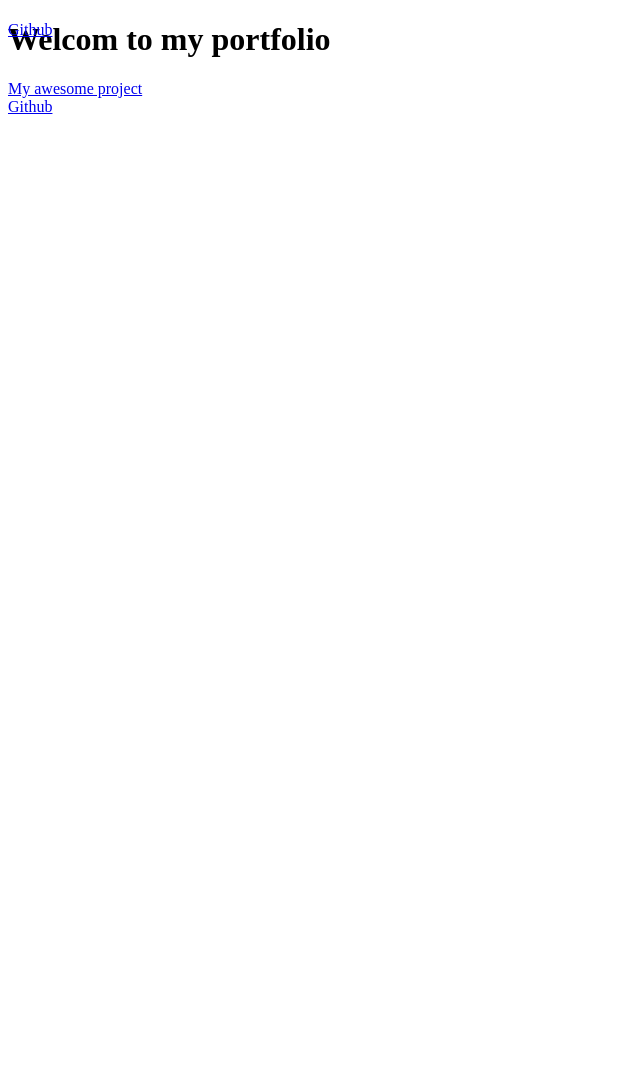
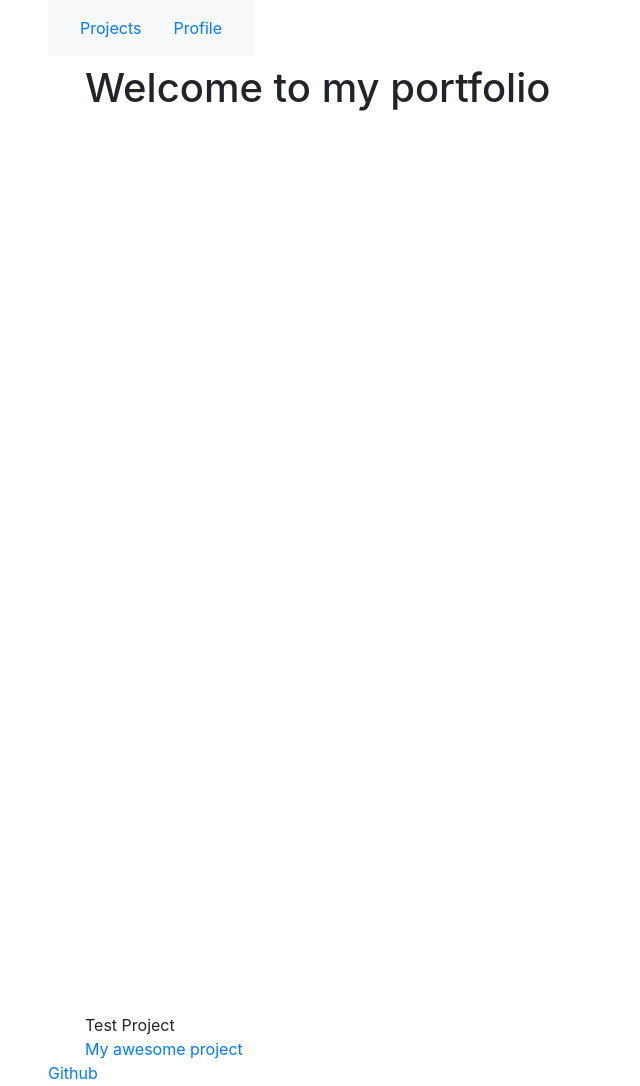
Before and after one commit to pacyL2K19/pacifique-josias-trial-microverse, a plain HTML site: page index.html in a window 1280 px wide. Shown: the whole page, without its empty margins (0-640 px from the left). Before the commit the page ends 800 px from the top, so only its background shows below. Drawn offline with nearby package versions, Linux system fonts and the light colour scheme.

Commit message:
Added final features | Fixed bugs

```diff
--- a/css/style.css
+++ b/css/style.css
@@ -1,10 +1,13 @@
-@media
-screen and (max-width: 992px) {
-    body {   background-color: blue; }
-}
-#welcome-section {
-    height: device-height;
+@media screen and (min-width: 900px) {
+  body {
+    padding: 1rem 3rem;
+  }
 }
 #navbar {
-    position: fixed;
+  position: fixed;
+  top: 0px;
 }
+
+#welcome-section {
+    height: 949px;
+}
--- a/index.html
+++ b/index.html
@@ -3,21 +3,22 @@
   <head>
     <meta charset="UTF-8">
     <title>Fork Me! FCC: Test Suite Template</title>
+    <link rel="stylesheet" href="https://stackpath.bootstrapcdn.com/bootstrap/4.5.0/css/bootstrap.min.css" integrity="sha384-9aIt2nRpC12Uk9gS9baDl411NQApFmC26EwAOH8WgZl5MYYxFfc+NcPb1dKGj7Sk" crossorigin="anonymous">
     <link rel="stylesheet" href="css/style.css">
-    <meta name="viewport" content="width=device-width, height=device-height, initial-scale=1.0">
   </head>
-
   <body>
     <script src="https://cdn.freecodecamp.org/testable-projects-fcc/v1/bundle.js"></script>
     <script  src="js/index.js"></script>
-    <div id='navbar'>
-      <a href="#projects">Github</a>
+    <div id="navbar" class="navbar navbar-expand-lg navbar-light bg-light">
+        <a class="nav-link" href="#projects">Projects</a>
+        <a class="nav-link" href="#profile-link">Profile</a>
     </div>
-    <div id = 'welcome-section'>
-      <h1>Welcom to my portfolio</h1>
+    <br/><br/>
+    <div class="container" id ='welcome-section'>
+      <h1>Welcome to my portfolio</h1>
     </div>
-    <div id="projects">
-      <div class="project-tile"></div>
+    <div class="container" id="projects">
+      <div class="project-tile">Test Project</div>
       <a href="#">My awesome project</a>
     </div>
     <a id="profile-link" target="_blank" href="https://github.com/pacyL2K19">Github</a>
```
